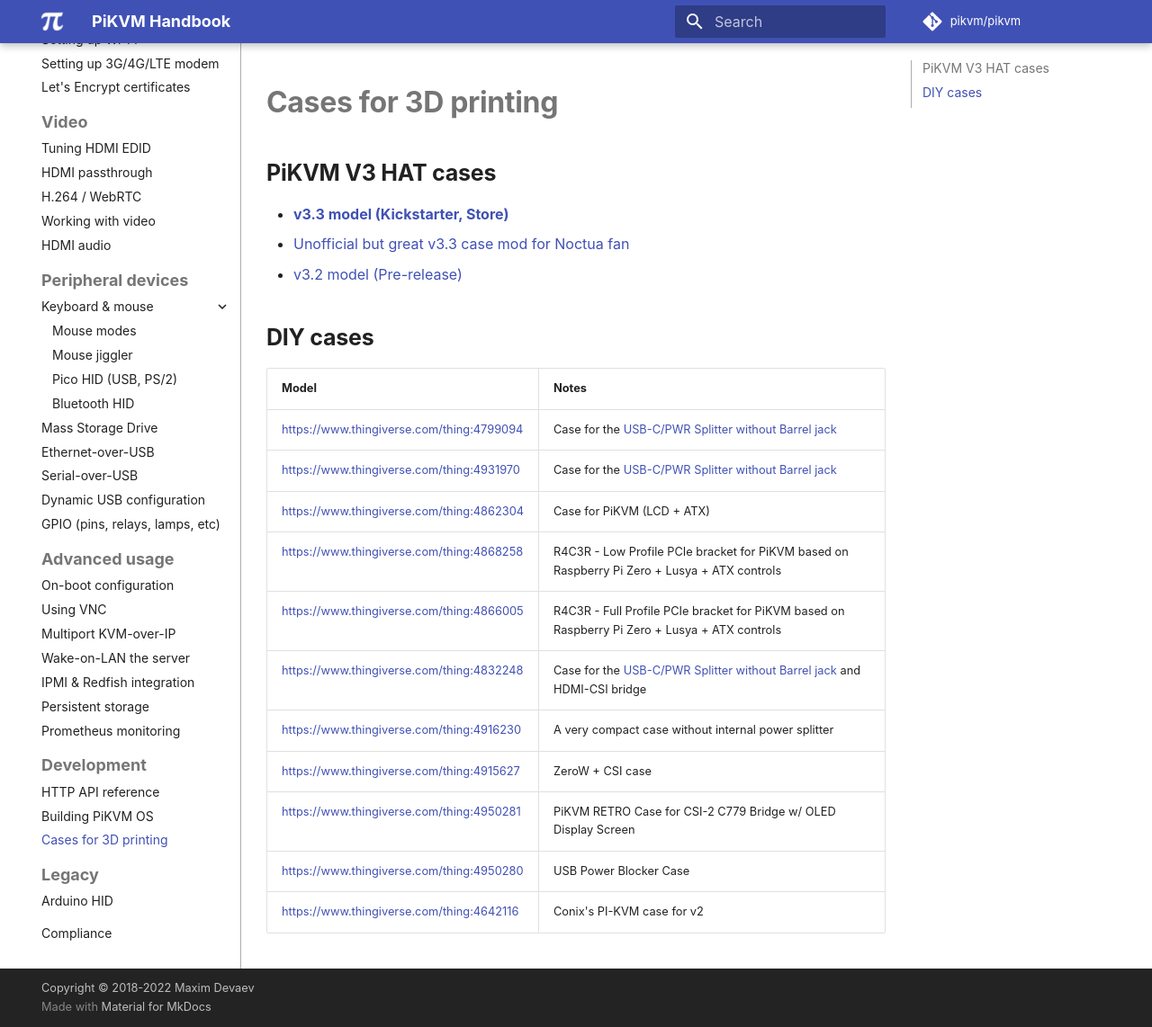
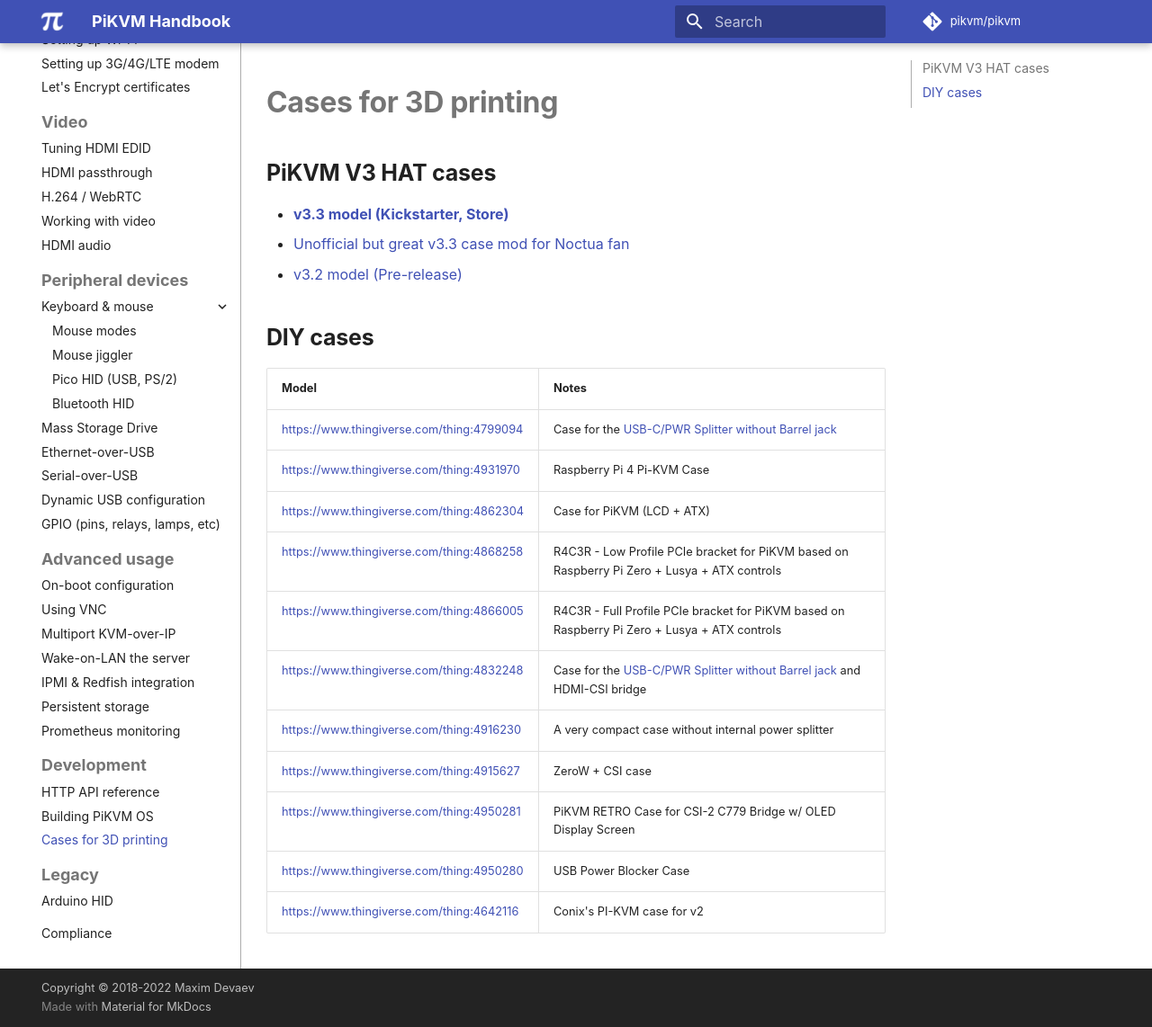
Before and after one commit to pikvm/pikvm, an MkDocs documentation site: the page built from docs/3d_printing.md, in a window 1280 px wide and 1142 px high. Shown: the whole window at 90% size. Built offline with MkDocs 1.6.1 and Material for MkDocs 9.7.7, drawn with Linux system fonts in a browser that asks for light colours; some web fonts are replaced; comment, search, counter and statistics services are not loaded.

Commit message:
3d_printing.md: Fix link for one DIY case (#1439)
It's not a case for the USB-C/PWR splitter

```diff
--- a/docs/3d_printing.md
+++ b/docs/3d_printing.md
@@ -11,7 +11,7 @@
 | Model | Notes |
 |-------|-------|
 | https://www.thingiverse.com/thing:4799094 | Case for the [USB-C/PWR Splitter without Barrel jack](https://www.tindie.com/products/8086net/usb-cpwr-splitter/) |
-| https://www.thingiverse.com/thing:4931970 | Case for the [USB-C/PWR Splitter without Barrel jack](https://www.tindie.com/products/8086net/usb-cpwr-splitter/) |
+| https://www.thingiverse.com/thing:4931970 | Raspberry Pi 4 Pi-KVM Case |
 | https://www.thingiverse.com/thing:4862304 | Case for PiKVM (LCD + ATX) |
 | https://www.thingiverse.com/thing:4868258 | R4C3R - Low Profile PCIe bracket for PiKVM based on Raspberry Pi Zero + Lusya + ATX controls |
 | https://www.thingiverse.com/thing:4866005 | R4C3R - Full Profile PCIe bracket for PiKVM based on Raspberry Pi Zero + Lusya + ATX controls |
```
